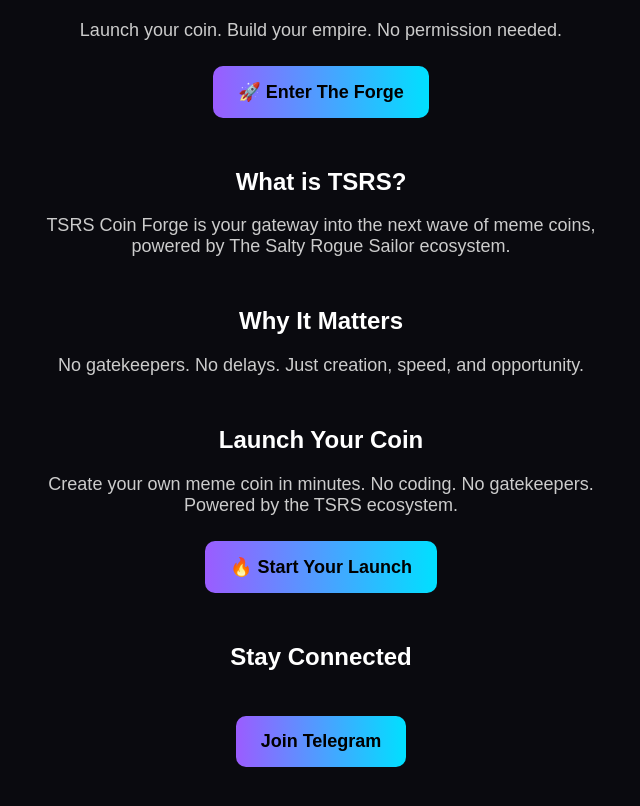
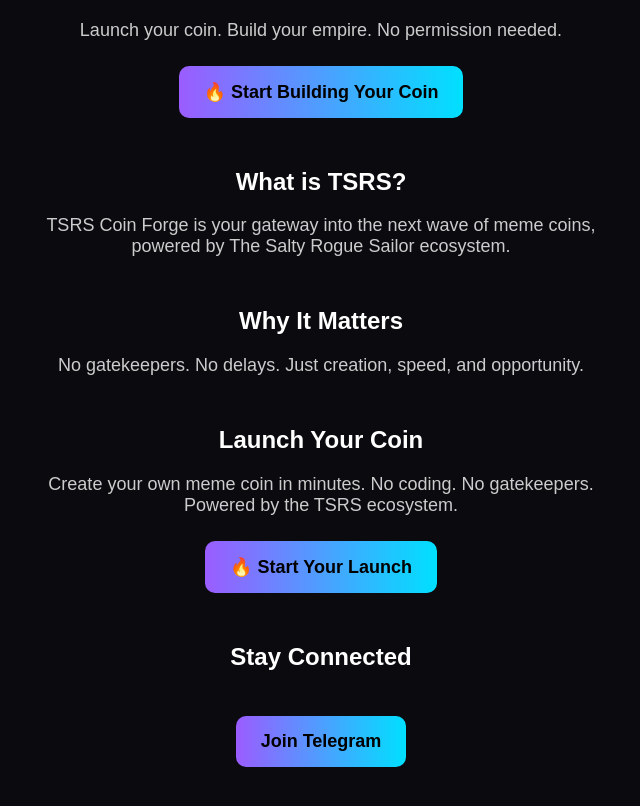
Before and after one commit to TheSaltyRogueSailor/tsrscoinforge, a plain HTML site: page index.html in a window 1280 px wide. Shown: the part 114-920 px from the top of the page, without its empty margins (319-959 px from the left). Drawn offline with Linux system fonts and the light colour scheme.

Commit message:
Update button text for coin launch

```diff
--- a/index.html
+++ b/index.html
@@ -51,7 +51,7 @@
 Launch your coin. Build your empire. No permission needed.
 </p>
 
-<a href="https://t.me/TheSaltyRogueSailor" class="btn">🚀 Enter The Forge</a>
+<a href="https://t.me/TheSaltyRogueSailor" class="btn">🔥 Start Building Your Coin</a>
 
 <div class="section">
   <h2>What is TSRS?</h2>
```
